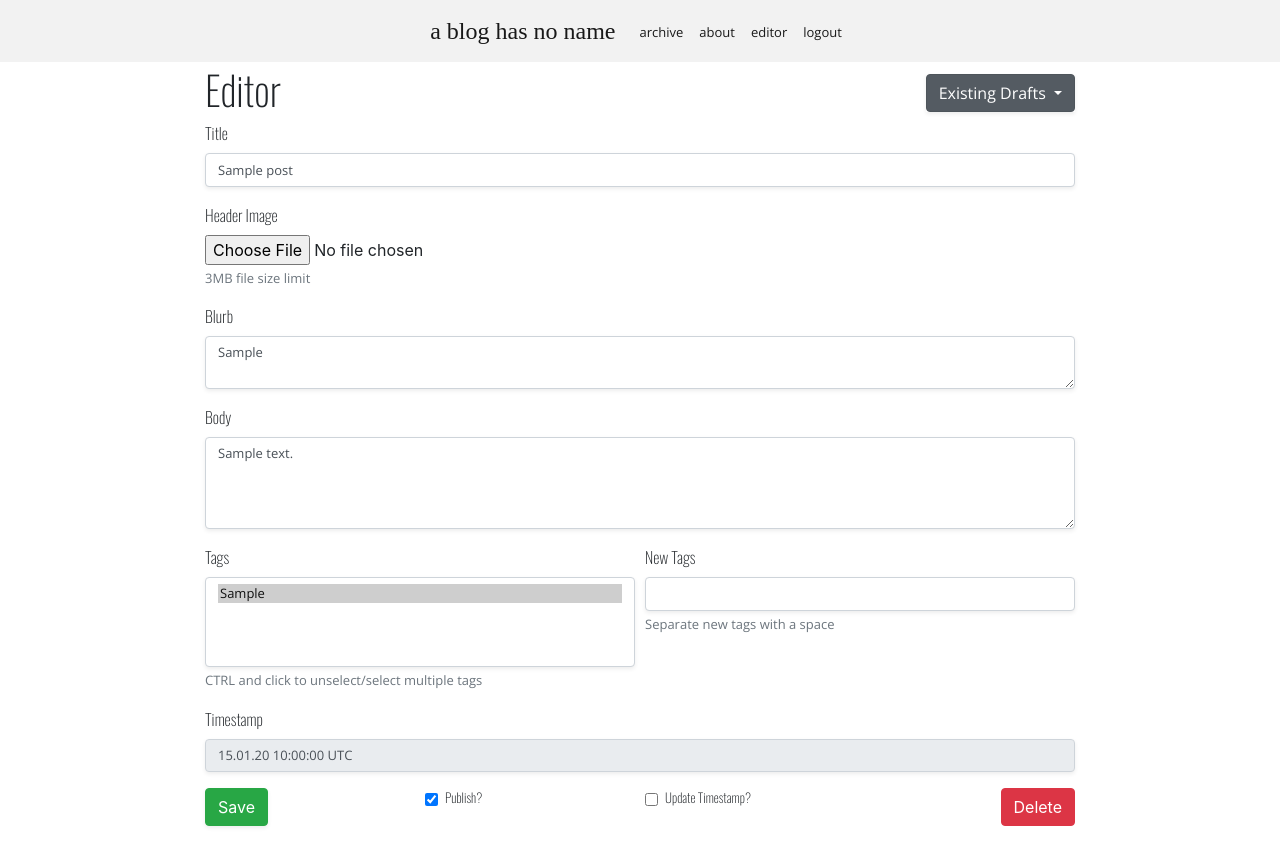
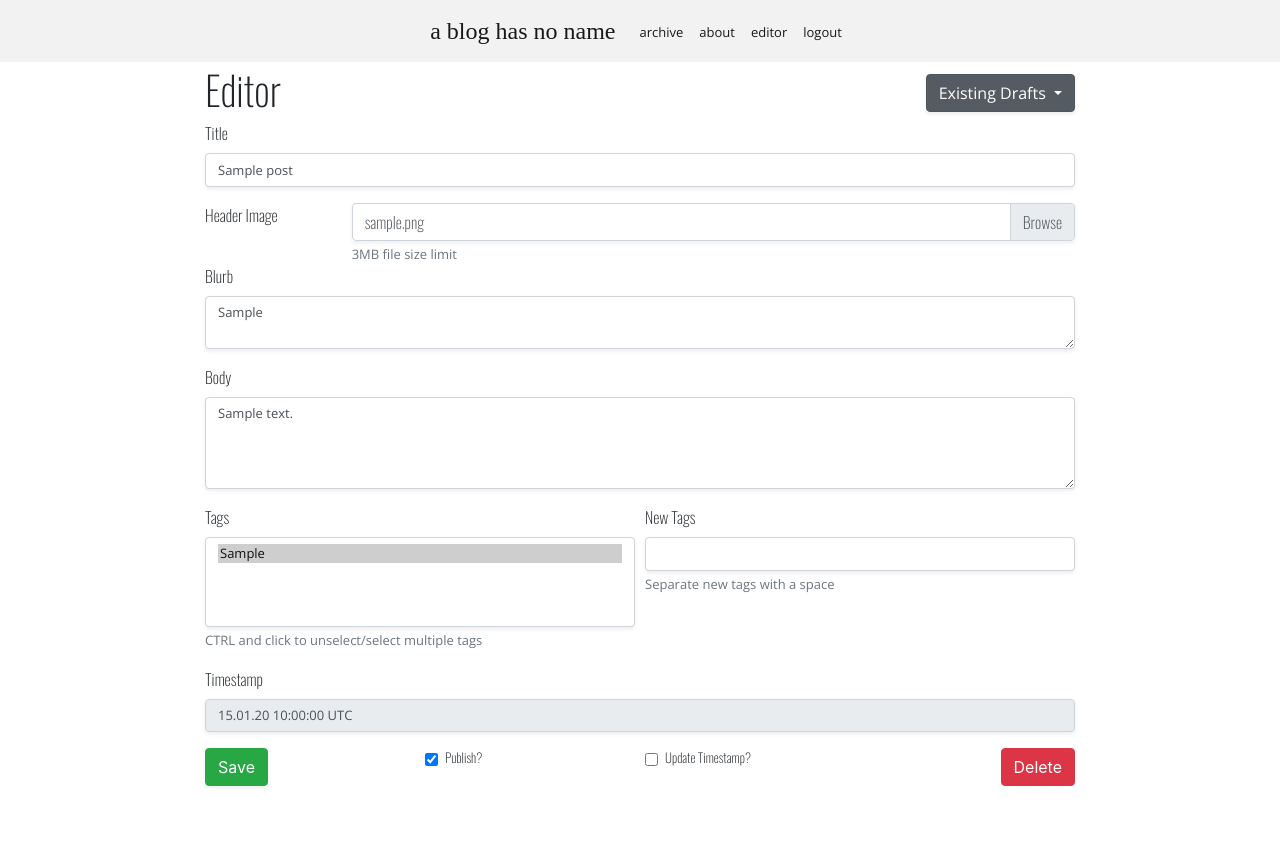
Before and after one commit to magicaljellybeans/blog, a Flask app: a page that uses app/templates/editor.html in a window 1280 px wide. After the commit the page ends 787 px from the top, so only its background shows below. Run offline with Flask 2, Linux system fonts and the light colour scheme; a user stored in the database is signed in; tables that the repository leaves empty hold one stand-in row (values such as "Sample post"); some libraries are stand-ins or nearby versions; some web fonts are replaced.

Commit message:
Header image can be changed

```diff
--- a/app/models.py
+++ b/app/models.py
@@ -29,7 +29,7 @@ class Post(db.Model):
     image = db.Column(db.String(310), unique=True)
 
     def save(self):
-        self.slug = re.sub('[^\w]+', '-', self.title.lower()) + str(datetime.now().strftime("%f"))
+        self.slug = re.sub('[^\w]+', '-', self.title.lower())
 
     def update_time(self):
         self.timestamp = datetime.utcnow()
--- a/app/routes.py
+++ b/app/routes.py
@@ -5,7 +5,6 @@ from app.models import User, Post, Tag
 from flask_login import current_user, login_user, logout_user, login_required
 from werkzeug.urls import url_parse
 from werkzeug.security import check_password_hash
-from werkzeug.utils import secure_filename
 import markdown
 import os
 
@@ -38,17 +37,17 @@ def login():
         password = form.password.data
         if check_password_hash(app.config['ADMIN_KEY'], password):
             login_user(user)
-            flash('Logged in as editor')
+            flash(f"Logged In As {user}")
             return redirect(next_url)
         else:
-            flash('Incorrect password')
+            flash('Incorrect Password')
     return render_template('login.html', title='Sign In', form=form)
 
 @app.route('/logout')
 @login_required
 def logout():
     logout_user()
-    flash('Logged out with great success')
+    flash('Logged Out')
     return redirect(url_for('index'))
 
 @app.route('/post/<slug>')
@@ -103,8 +102,11 @@ def editor(slug=None):
         # generate new/updated slug and save for redirection
         post.save()
         slug = post.slug
-        # header image to folder
-        if form.image.data and not post.image:
+        # header image save
+        if form.image.data and form.image.data.filename is not post.image:
+            # remove old image
+            if post.image:
+                os.remove(os.path.join(app.config['UPLOAD_FOLDER'], post.image))
             file = form.image.data
             extension = file.filename.split(".")[-1]
             filename = f"{slug}.{extension}"
@@ -124,7 +126,7 @@ def editor(slug=None):
                 tag.tag = name
                 post.tags.append(tag)
                 db.session.add(tag)
-        # allow timestamp updates for drafts being published
+        # update timestamp?
         if post.published and form.update.data:
             post.update_time()
         # save post
--- a/app/templates/_post.html
+++ b/app/templates/_post.html
@@ -18,7 +18,9 @@
     {% endif %}
     </a>
     {% else %}
+    {% if post.image %}
     <img class="card-img-top" src="{{ url_for('static', filename='images/' + post.image) }}">
+    {% endif %}
     {% endif %}
     <div class="card-body">
         {% if posts %}
--- a/app/templates/editor.html
+++ b/app/templates/editor.html
@@ -27,7 +27,20 @@
         <form method="post" enctype="multipart/form-data">
             {{ form.csrf_token() }}
             {{ render_field(form.title, class="shadow-sm form-control") }}
-            {{ render_field(form.image, form_type="horizontal", horizontal_columns=('sm', 3, 9), class="form-control-file") }}
+            <div class="form-row">
+                <div class="col-sm-2">
+                <label class="form-control-label" for="image">Header Image</label>
+                </div>
+                <div class="col-sm-10">
+                <div class="custom-file shadow-sm">
+                    <input class="custom-file-input" id="image" name="image" title=" " type="file">
+                    <label class="custom-file-label form-control-label" for="image">{{ form.image.data }}</label>
+                </div>
+                </div>
+                <div class="offset-sm-2 col-sm-10">
+                    <small class="form-text text-muted">3MB file size limit</small>
+                </div>
+            </div>
             {{ render_field(form.blurb, class="shadow-sm form-control", placeholder="Add an optional blurb", rows="2") }}
             {{ render_field(form.body, class="shadow-sm form-control flask-pagedown-input", rows="4") }}
             <div class="form-row">
```
